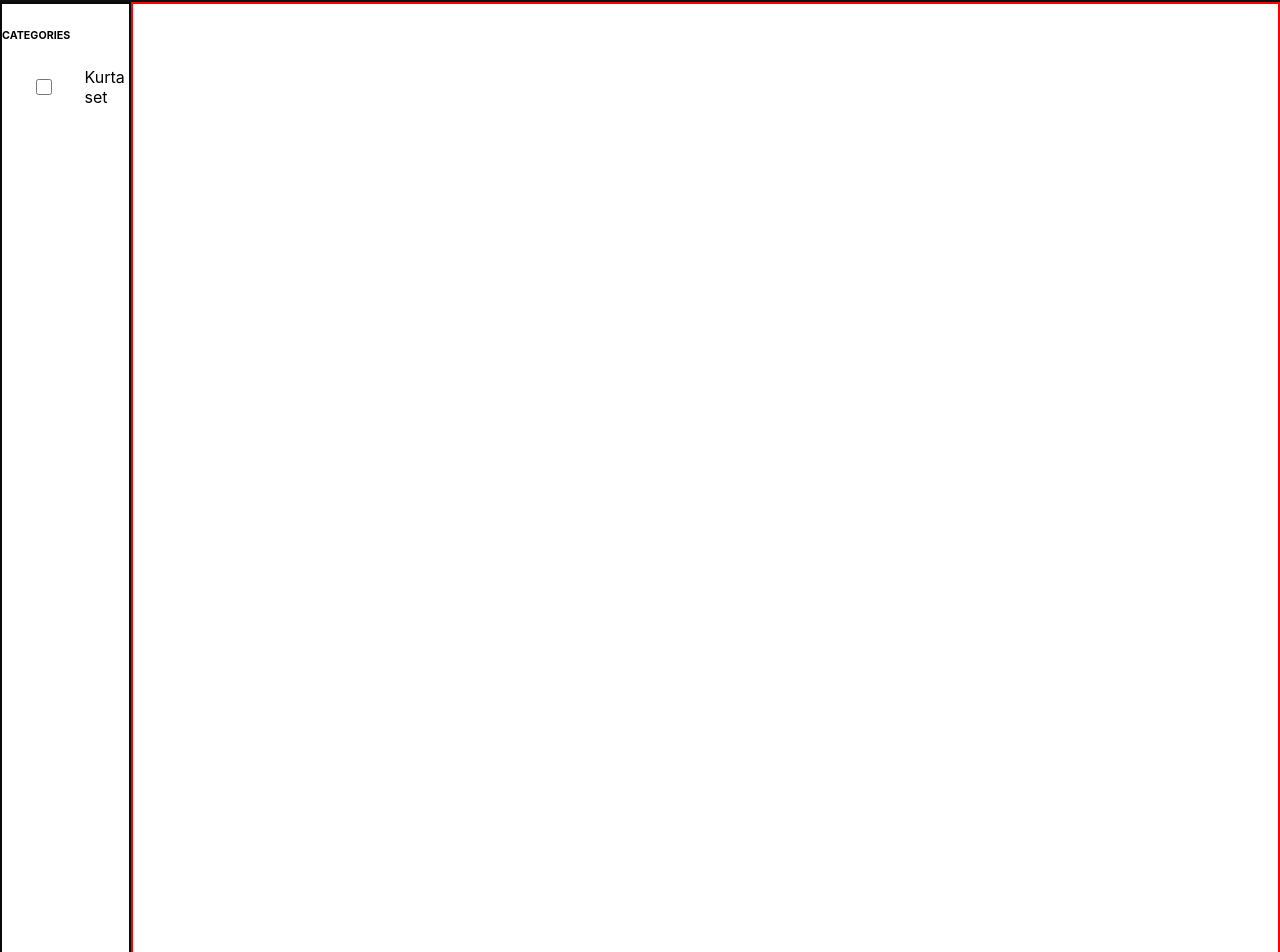
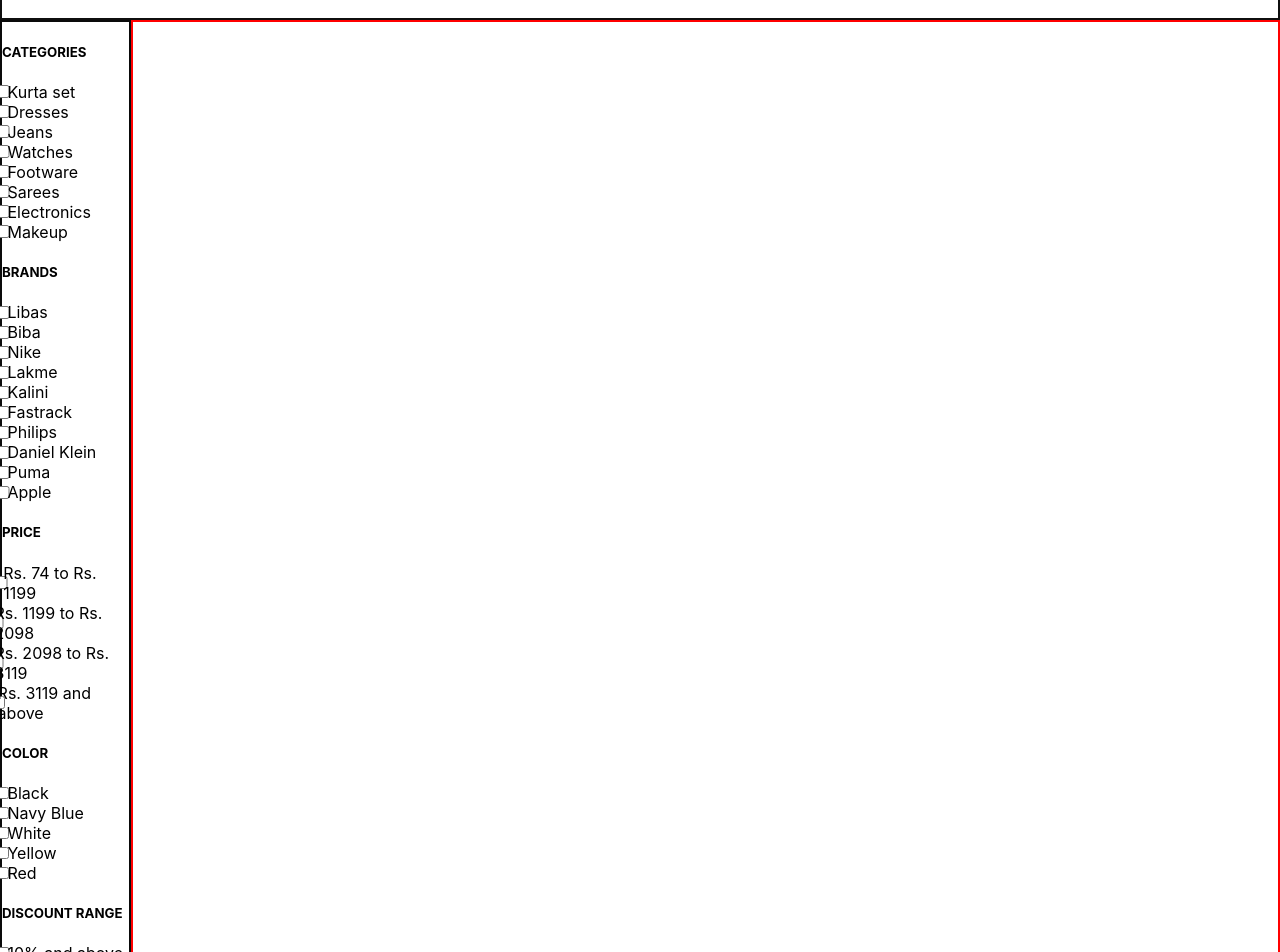
Before and after one commit to s198p/Myntra-react, a React (Create React App) app in the folder myntra/: page /men in a window 1280 px wide. Shown: the part 151-1103 px from the top of the page. Built offline with nearby package versions, Linux system fonts and the light colour scheme.

Commit message:
filters added to men

```diff
--- a/myntra/src/Components/Men.jsx
+++ b/myntra/src/Components/Men.jsx
@@ -49,11 +49,121 @@
         </div>
         <div className="filter2">
             <div className="filter2-1">
-                <h6>CATEGORIES</h6>
+                <h5>CATEGORIES</h5>
                 <div className="filters">
-                <input type="checkbox" name="Kurta"/><label for="Kurta">Kurta set</label>
+                <input type="checkbox" name="Kurta" /><label for="Kurta">Kurta set</label>
+                </div>
+                <div className="filters">
+                <input type="checkbox" name="dress"/><label for="dress">Dresses</label>
+                </div>
+                <div className="filters">
+                <input type="checkbox" name="jeans"/><label for="jeans">Jeans</label>
+                </div>
+                <div className="filters">
+                <input type="checkbox" name="watches"/><label for="watches">Watches</label>
+                </div>
+                <div className="filters">
+                <input type="checkbox" name="footware"/><label for="footware">Footware</label>
+                </div>
+                <div className="filters">
+                <input type="checkbox" name="sarees"/><label for="sarees">Sarees</label>
+                </div>
+                <div className="filters">
+                <input type="checkbox" name="electronics"/><label for="electronics">Electronics</label>
+                </div>
+                <div className="filters">
+                <input type="checkbox" name="makeup"/><label for="makeup">Makeup</label>
+                </div>
 
+
+
+                <h5>BRANDS</h5>
+                <div className="filters">
+                <input type="checkbox" name="Libas" /><label for="Libas">Libas</label>
                 </div>
+                <div className="filters">
+                <input type="checkbox" name="Biba"/><label for="Biba">Biba</label>
+                </div>
+                <div className="filters">
+                <input type="checkbox" name="Nike"/><label for="Nike">Nike</label>
+                </div>
+                <div className="filters">
+                <input type="checkbox" name="Lakme"/><label for="Lakme">Lakme</label>
+                </div>
+                <div className="filters">
+                <input type="checkbox" name="Kalini"/><label for="Kalini">Kalini</label>
+                </div>
+                <div className="filters">
+                <input type="checkbox" name="Fastrack"/><label for="Fastrack">Fastrack</label>
+                </div>
+                <div className="filters">
+                <input type="checkbox" name="Philips"/><label for="Philips">Philips</label>
+                </div>
+                <div className="filters">
+                <input type="checkbox" name="Daniel Klein"/><label for="Daniel Klein">Daniel Klein</label>
+                </div>
+                <div className="filters">
+                <input type="checkbox" name="Puma"/><label for="Puma">Puma</label>
+                </div>
+                <div className="filters">
+                <input type="checkbox" name="Apple"/><label for="Apple">Apple</label>
+                </div>
+
+
+
+                <h5>PRICE</h5>
+                <div className="filters">
+                <input type="checkbox" name="Rs. 74 to Rs. 1199"/><label for="Rs. 74 to Rs. 1199">Rs. 74 to Rs. 1199</label>
+                </div>
+                <div className="filters">
+                <input type="checkbox" name="Rs. 1199 to Rs. 2098"/><label for="Rs. 1199 to Rs. 2098">Rs. 1199 to Rs. 2098</label>
+                </div>
+                <div className="filters">
+                <input type="checkbox" name="Rs. 2098 to Rs. 3119"/><label for="Rs. 2098 to Rs. 3119">Rs. 2098 to Rs. 3119</label>
+                </div>
+                <div className="filters">
+                <input type="checkbox" name="Rs. 3119 and above"/><label for="Rs. 3119 and above">Rs. 3119 and above</label>
+                </div>
+
+
+
+                <h5>COLOR</h5>
+                <div className="filters">
+                <input type="checkbox" name="Black"/><label for="Black">Black</label>
+                </div>
+                <div className="filters">
+                <input type="checkbox" name="Navy Blue"/><label for="Navy Blue">Navy Blue</label>
+                </div>
+                <div className="filters">
+                <input type="checkbox" name="White"/><label for="White">White</label>
+                </div>
+                <div className="filters">
+                <input type="checkbox" name="Yellow"/><label for="Yellow">Yellow</label>
+                </div>
+                <div className="filters">
+                <input type="checkbox" name="Red"/><label for="Red">Red</label>
+                </div>
+
+
+
+                <h5>DISCOUNT RANGE</h5>
+                <div className="filters">
+                <input type="checkbox" name="10% and above"/><label for="10% and above">10% and above</label>
+                </div>
+                <div className="filters">
+                <input type="checkbox" name="30% and above"/><label for="30% and above">30% and above</label>
+                </div>
+                <div className="filters">
+                <input type="checkbox" name="50% and above"/><label for="50% and above">50% and above</label>
+                </div>
+                <div className="filters">
+                <input type="checkbox" name="60% and above"/><label for="60% and above">60% and above</label>
+                </div>
+                <div className="filters">
+                <input type="checkbox" name="70% and above"/><label for="70% and above">70% and above</label>
+                </div>
+
+
             </div>
             <div className="products"></div>
         </div>
--- a/myntra/src/css/Men.css
+++ b/myntra/src/css/Men.css
@@ -1,6 +1,6 @@
 .mencontainer{
     /* border:2px solid red; */
-    height:1000px;
+    height:auto;
 }
 .filter1{
     height:4.5%;
@@ -11,7 +11,7 @@
 }
 .filter2{
     display:flex;
-    height:10000px;
+    height:auto;
 
 }
 .filter2-1{
@@ -28,8 +28,10 @@
     justify-items: center;
 }
 .filters>input{
-height:1rem;
+height:0.8rem;
+margin-left:-3.5rem;
 }
 .filters>label{
-    /* margin-left: -3.5rem; */
+    margin-left: -3.5rem;
+    font-size:1rem
 }
```
